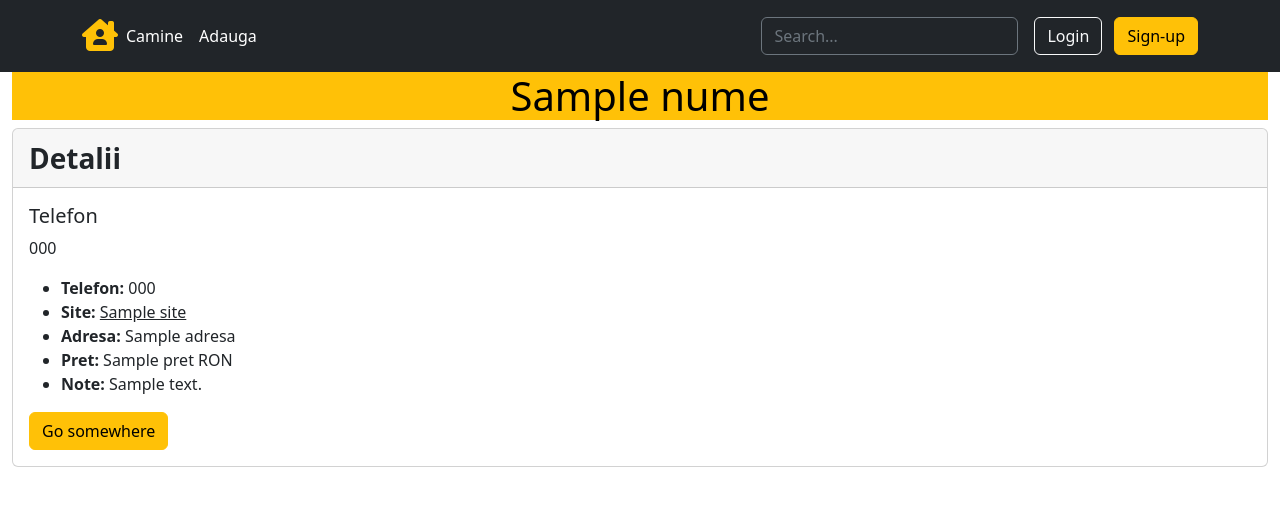
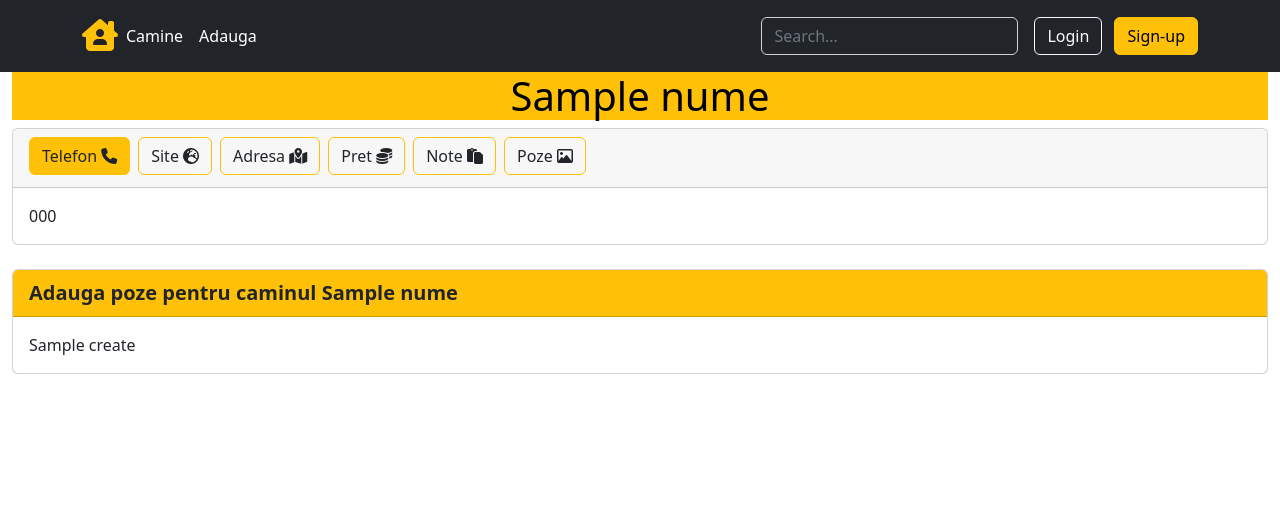
Before and after one commit to tibix/CAMIN, a Flask app: template flowbite-flask/templates/view.html in a window 1280 px wide. Shown: the top 506 px of the page. Run offline with Flask 2, Linux system fonts and the light colour scheme; the template is opened without the code that fills it: most values are stand-ins (such as "Sample title", 1, 10 or a date in 2020); some libraries are stand-ins or nearby versions.

Commit message:
Code clean-up; Split files into functionality; Added upload capability

```diff
--- a/flowbite-flask/app.py
+++ b/flowbite-flask/app.py
@@ -1,37 +1,41 @@
 import datetime
-import re
-from flask import Flask, render_template, request, url_for, flash, redirect
-from peewee import MySQLDatabase, Model, CharField, TextField, BooleanField, DateTimeField, IntegerField, OperationalError
+import os
+
+from flask import Flask, flash, redirect, render_template, request, url_for
+from flask_dropzone import Dropzone
+from werkzeug.utils import secure_filename
+from flask_wtf.csrf import CSRFProtect
+
+from config import Secrets
 from forms import AdaugaForm, ModificaForm
+from models import Camin, Poze
 
+
+app = Flask(__name__)
+dropzone = Dropzone(app)
+csrf = CSRFProtect(app)
+secrets = Secrets()
 right_now = datetime.datetime.now()
 
-mysql_db = MySQLDatabase('camine', user='root', password='AnaFilipDelia2022!', host='127.0.0.1', port=3306, charset='utf8mb4')
 
-class BaseModel(Model):
-    class Meta:
-        database = mysql_db
-
-
-class Camin(BaseModel):
-    nume = CharField(null=False, index=True, unique=True, max_length=255)
-    adresa = TextField(null=True, index=True)
-    site = TextField(null=True, index=True)
-    telefon = TextField(null=False, index=True)
-    pret = IntegerField(null=False, index=True)
-    note = TextField(null=True, index=True)
-    verificat = BooleanField(null=False, default=False, index=True)
-    adaugat = DateTimeField()
-
-app = Flask(__name__)
-
-app.config['SECRET_KEY'] = 'fa11dd842bf8374664a9e72fb4eecabe26b3416a21910dffa4'
+app.config['SECRET_KEY'] = secrets.app_secret
+app.config['UPLOADED_PATH'] = os.path.join(os.path.abspath(os.path.dirname(__file__)), 'static/images')
+app.config['DROPZONE_ENABLE_CSRF'] = True
+app.config['DROPZONE_UPLOAD_MULTIPLE'] = True
+app.config['DROPZONE_ALLOWED_FILE_TYPE'] = 'image'
+app.config['DROPZONE_MAX_FILE_SIZE'] = 10
+app.config['DROPZONE_MAX_FILES'] = 30
+app.config['DROPZONE_PARALLEL_UPLOADS'] = 5
+app.config['DROPZONE_INVALID_FILE_TYPE'] = 'Doar fisierele tip poze sunt permise.'
+app.config['DROPZONE_FILE_TOO_BIG'] = 'Marimea fisierului este mai mare de 10MB. Incercati cu fisiere mai mici!'
+app.config['DROPZONE_DEFAULT_MESSAGE'] = '<i class="fa-solid fa-cloud-arrow-up fa-3x"></i><br>Trageti aici pozele pe care doriti sa le incarcati, sau faceti click oriunde in aceasta zona pentru a incarca pozele direct de pe dispozitivul Dvs.!'
 
 @app.route("/")
 @app.route("/index")
 def index():
     camine = Camin.select()
     return render_template("index.html", camine=camine)
+
 
 @app.route('/add', methods=['GET', 'POST'])
 def add():
@@ -51,6 +55,7 @@ def add():
         return redirect(url_for('index'))
     return render_template("add.html", form=form)
 
+
 @app.route('/update/<id>', methods=['GET', 'POST'])
 def update(id):
     form = ModificaForm()
@@ -69,10 +74,26 @@ def update(id):
         return redirect(url_for('index'))
     return render_template('update.html', camin=camin, form=form)
 
+
 @app.route('/view/<id>', methods=['GET', 'POST'])
 def view(id):
     camin = Camin.select().where(Camin.id == id).get()
     return render_template("view.html", camin=camin)
+
+
+@app.route('/upload', methods=['GET', 'POST'])
+def upload():
+    # camin = Camin.select().where(Camin.id == id).get()
+    if request.method == 'POST':
+        for key,f in request.files.items():
+            # if(key.startswith('file')):
+            #     if os.path.exists(app.config['UPLOADED_PATH']+ "/" + camin.id):
+            #         print("Path exists!")
+                filename = secure_filename(f.filename)
+                print(filename)
+                # f.save(os.path.join(app.config['UPLOADED_PATH'], f.filename))
+    return redirect(url_for('index'))
+
 
 @app.route('/delete/<id>', methods=['GET', 'POST'])
 def delete(id):
--- a/flowbite-flask/forms.py
+++ b/flowbite-flask/forms.py
@@ -7,7 +7,7 @@ class AdaugaForm(FlaskForm):
     adresa = StringField('Adresa')
     site = URLField('Site', validators=[URL()])
     telefon = TelField('Telefon')
-    pret = IntegerField('Pret', validators=[NumberRange(min=1000, max=10000)])
+    pret = IntegerField('Pret', validators=[NumberRange(min=0, max=10000)])
     verificat = BooleanField('Camin Verificat')
     note = TextAreaField('Observatii')
     salveaza = SubmitField('Salveaza')
@@ -18,7 +18,7 @@ class ModificaForm(FlaskForm):
     adresa = StringField('Adresa')
     site = URLField('Site', validators=[URL()])
     telefon = TelField('Telefon')
-    pret = IntegerField('Pret', validators=[NumberRange(min=1000, max=10000)])
+    pret = IntegerField('Pret', validators=[NumberRange(min=0, max=10000)])
     verificat = BooleanField('Camin Verificat')
     note = TextAreaField('Observatii')
     salveaza = SubmitField('Modifica')
--- a/flowbite-flask/templates/base.html
+++ b/flowbite-flask/templates/base.html
@@ -9,10 +9,8 @@
     <meta name="generator" content="Hugo 0.101.0">
     <title>Camine</title>
     <script src="https://kit.fontawesome.com/6f78ace1ca.js" crossorigin="anonymous"></script>
-    <link rel="canonical" href="https://getbootstrap.com/docs/5.2/examples/headers/">
     <link href="{{ url_for('static', filename='style/bootstrap.min.css') }}" rel="stylesheet">
-    <!-- Custom styles for this template -->
-    <link href="{{ url_for('static', filename='style/headers.css') }}" rel="stylesheet">
+    {% block customhead %}{% endblock %}
 </head>
 
 <body>
@@ -59,7 +57,6 @@
 
     <script src="{{ url_for('static', filename='js/bootstrap.bundle.min.js') }}"></script>
     <script src="https://cdnjs.cloudflare.com/ajax/libs/jquery/3.2.1/jquery.min.js"></script>
-
 </body>
 
 </html>
--- a/flowbite-flask/templates/view.html
+++ b/flowbite-flask/templates/view.html
@@ -1,23 +1,75 @@
 {% extends "base.html" %}
+{% block customhead %}
+{{ dropzone.load_css() }}
+{{ dropzone.style('border: 4px dashed #ffbb33; border-radius: 10px; margin: 20px; min-height: 100px;') }}
+{% endblock %}
 {% block content %}
 <h1 class="text-center text-bg-warning">{{ camin.nume }}</h1>
 
 <div class="card">
   <div class="card-header">
-    <span class="fw-bolder fs-3 text-dark">Detalii</span>
+    <ul class="nav nav-pills mb-1" id="pills-tab" role="tablist">
+      <li class="nav-item" role="presentation">
+        <button class="active btn btn-outline-warning text-dark me-2" id="pills-home-tab" data-bs-toggle="pill" data-bs-target="#telefon" type="button" role="tab" aria-controls="telefon" aria-selected="true">Telefon <span class="fa fa-phone"></span></button>
+      </li>
+      <li class="nav-item" role="presentation">
+        <button class="btn btn-outline-warning text-dark me-2" id="pills-profile-tab" data-bs-toggle="pill" data-bs-target="#site" type="button" role="tab" aria-controls="site" aria-selected="false">Site <span class="fa fa-earth-europe"></span></button>
+      </li>
+      <li class="nav-item" role="presentation">
+        <button class="btn btn-outline-warning text-dark me-2" id="pills-contact-tab" data-bs-toggle="pill" data-bs-target="#adresa" type="button" role="tab" aria-controls="adresa" aria-selected="false">Adresa <span class="fa fa-map-location-dot"></span></button>
+      </li>
+      <li class="nav-item" role="presentation">
+        <button class="btn btn-outline-warning text-dark me-2" id="pills-contact-tab" data-bs-toggle="pill" data-bs-target="#pret" type="button" role="tab" aria-controls="pret" aria-selected="false">Pret <span class="fa fa-coins"></span></button>
+      </li>
+      <li class="nav-item" role="presentation">
+        <button class="btn btn-outline-warning text-dark me-2" id="pills-contact-tab" data-bs-toggle="pill" data-bs-target="#note" type="button" role="tab" aria-controls="note" aria-selected="false">Note <span class="fa fa-clipboard"></span></button>
+      </li>
+      <li class="nav-item" role="presentation">
+        <button class="btn btn-outline-warning text-dark me-2" id="pills-contact-tab" data-bs-toggle="pill" data-bs-target="#poze" type="button" role="tab" aria-controls="poze" aria-selected="false">Poze <span class="fa fa-photo"></span></button>
+      </li>
+    </ul>
   </div>
   <div class="card-body">
-    <h5 class="card-title">Telefon</h5>
-    <p class="card-text">{{ camin.telefon }}</p>
-    <ul>
-      <li><span class="fw-bold">Telefon:</span> {{ camin.telefon }}</li>
-      <li><span class="fw-bold">Site:</span> <a href="{{ camin.site }}" class="text-dark">{{ camin.site }}</a></li>
-      <li><span class="fw-bold">Adresa:</span> {{ camin.adresa }}</li>
-      <li><span class="fw-bold">Pret:</span> {{ camin.pret }} RON</li>
-      <li><span class="fw-bold">Note:</span> {{ camin.note }}</li>
-    </ul>
-    <a href="#" class="btn btn-warning">Go somewhere</a>
+    <div class="tab-content" id="pills-tabContent">
+      <div class="tab-pane fade show active" id="telefon" role="tabpanel" aria-labelledby="pills-home-tab">
+        {{ camin.telefon }}
+      </div>
+      <div class="tab-pane fade" id="site" role="tabpanel" aria-labelledby="pills-home-tab">
+        <a href="{{ camin.site }}" class="text-dark">{{ camin.site }}</a>
+      </div>
+      <div class="tab-pane fade" id="adresa" role="tabpanel" aria-labelledby="pills-home-tab">
+        {{ camin.adresa }}
+      </div>
+      <div class="tab-pane fade" id="pret" role="tabpanel" aria-labelledby="pills-profile-tab">
+        {{ camin.pret }} RON
+      </div>
+      <div class="tab-pane fade" id="note" role="tabpanel" aria-labelledby="pills-contact-tab">
+        {{ camin.note }}
+      </div>
+      <div class="tab-pane fade" id="poze" role="tabpanel" aria-labelledby="pills-contact-tab">
+        {{ camin.poze }}
+      </div>
+    </div>
   </div>
+</div>
+<br>
+<div class="card">
+  <div class="card-header bg-warning">
+    <span class="text-center text-dark fs-5 fw-bolder">Adauga poze pentru caminul {{ camin.nume }}</span>
+  </div>
+  <div class="card-body">
+    {# <div class="dropzone">
+      <div class="dz-message needclick">
+        <h1>Drop files here to upload</h1>
+      </div>
+    </div>
+    <form action="" method="post" enctype="multipart/form-data">
+      <input type="file" name="file" />
+    </form>
+  </div> #}
+    {{ dropzone.create(action='upload') }}
+    {{ dropzone.load_js() }}
+    {{ dropzone.config() }}
 </div>
 
 {% endblock %}
--- a/requirements.txt
+++ b/requirements.txt
@@ -10,6 +10,7 @@ colorama==0.4.5
 configparser==5.3.0
 cryptography==38.0.1
 Flask==2.2.2
+Flask-Dropzone==1.6.0
 Flask-WTF==1.0.1
 idna==3.4
 itsdangerous==2.1.2
```
Also changed, not shown: flowbite-flask/config.py (added, +8 -0 lines), flowbite-flask/models.py (added, +29 -0 lines), flowbite-flask/templates/index.html (+6 -6 lines).
